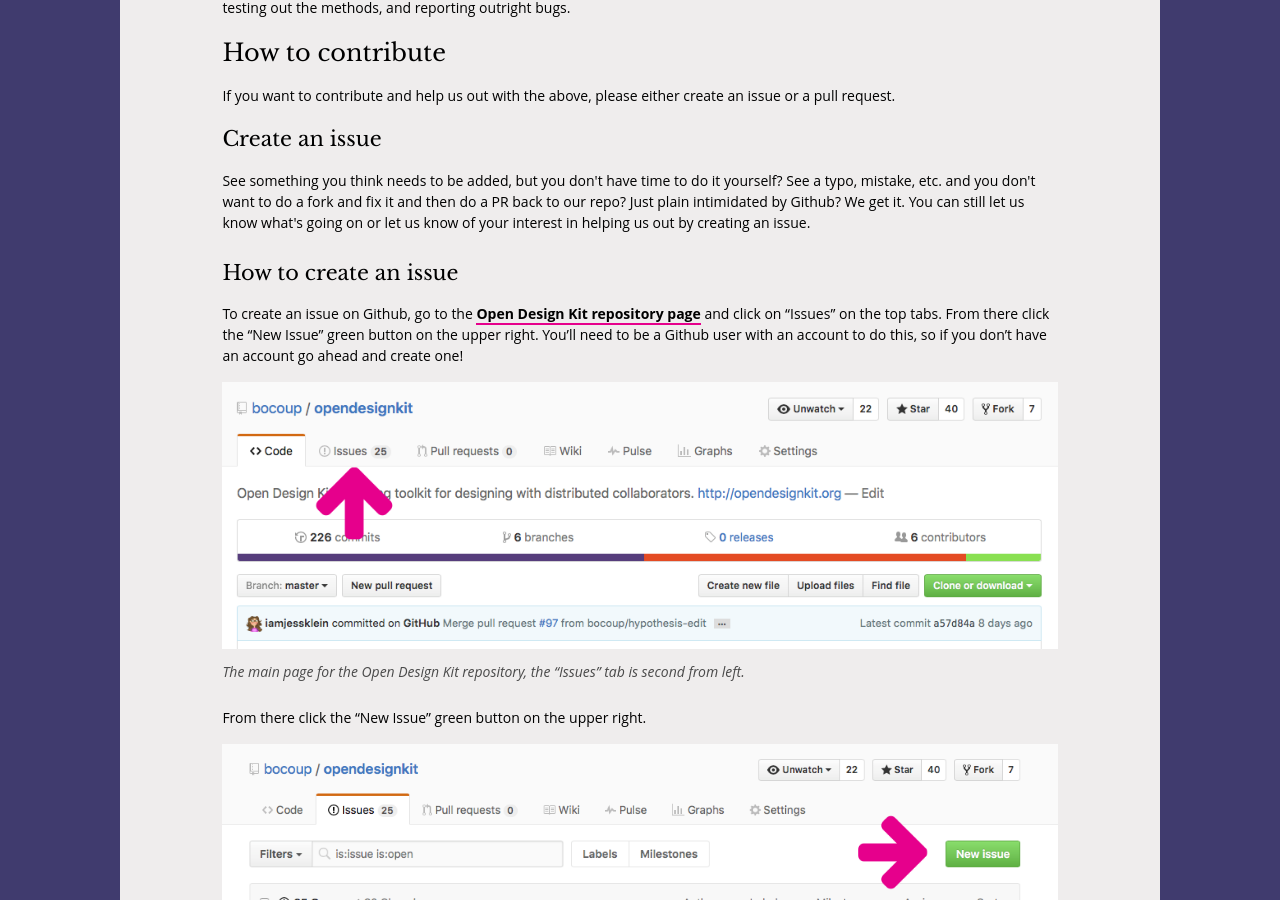
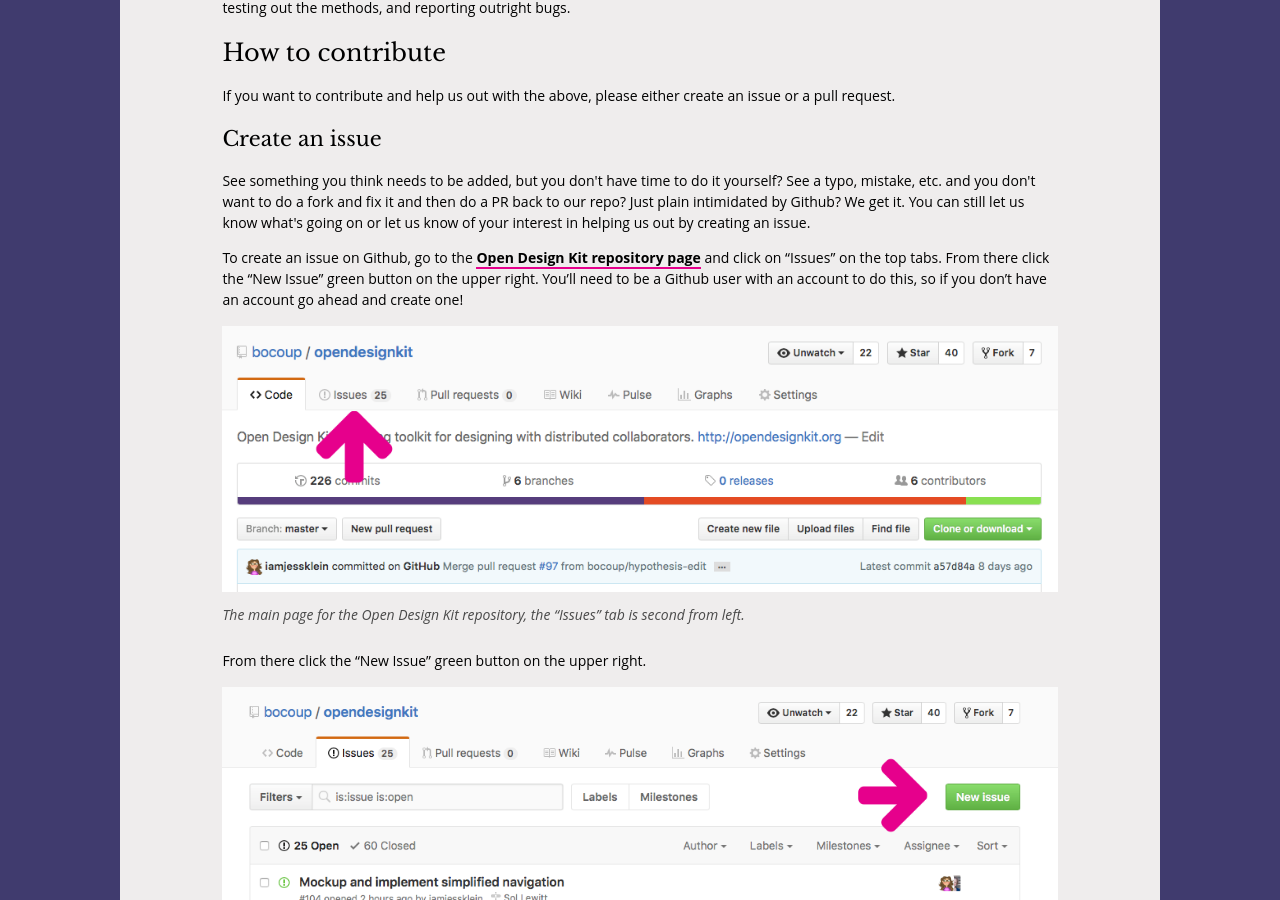
Before and after one commit to open-design-kit/opendesignkit, a Jekyll site: the page built from contribute/index.html, in a window 1280 px wide and 900 px high, scrolled down 377 px. Built offline with Jekyll 4.4.1, drawn with Linux system fonts in a browser that asks for light colours.

Commit message:
removing heading from contribute, for #185

```diff
--- a/contribute/index.html
+++ b/contribute/index.html
@@ -14,7 +14,6 @@
     <p>If you want to contribute and help us out with the above, please either create an issue or a pull request.</p>
     <h3 class="hed-b">Create an issue</h3>
     <p>See something you think needs to be added, but you don't have time to do it yourself? See a typo, mistake, etc. and you don't want to do a fork and fix it and then do a PR back to our repo? Just plain intimidated by Github? We get it. You can still let us know what's going on or let us know of your interest in helping us out by creating an issue.</p>
-    <h4 class="hed-b">How to create an issue</h4>
     <p>To create an issue on Github, go to the <a href="https://github.com/bocoup/opendesignkit">Open Design Kit repository page</a> and click on “Issues” on the top tabs. From there click the “New Issue” green button on the upper right. You’ll need to be a Github user with an account to do this, so if you don’t have an account go ahead and create one!<p>
     <figure class="figure">
         <img src="/img/contribute/github-repo-arrow.png" alt="a view of the Open Design Kit repository, point out the issues tab" />
```
